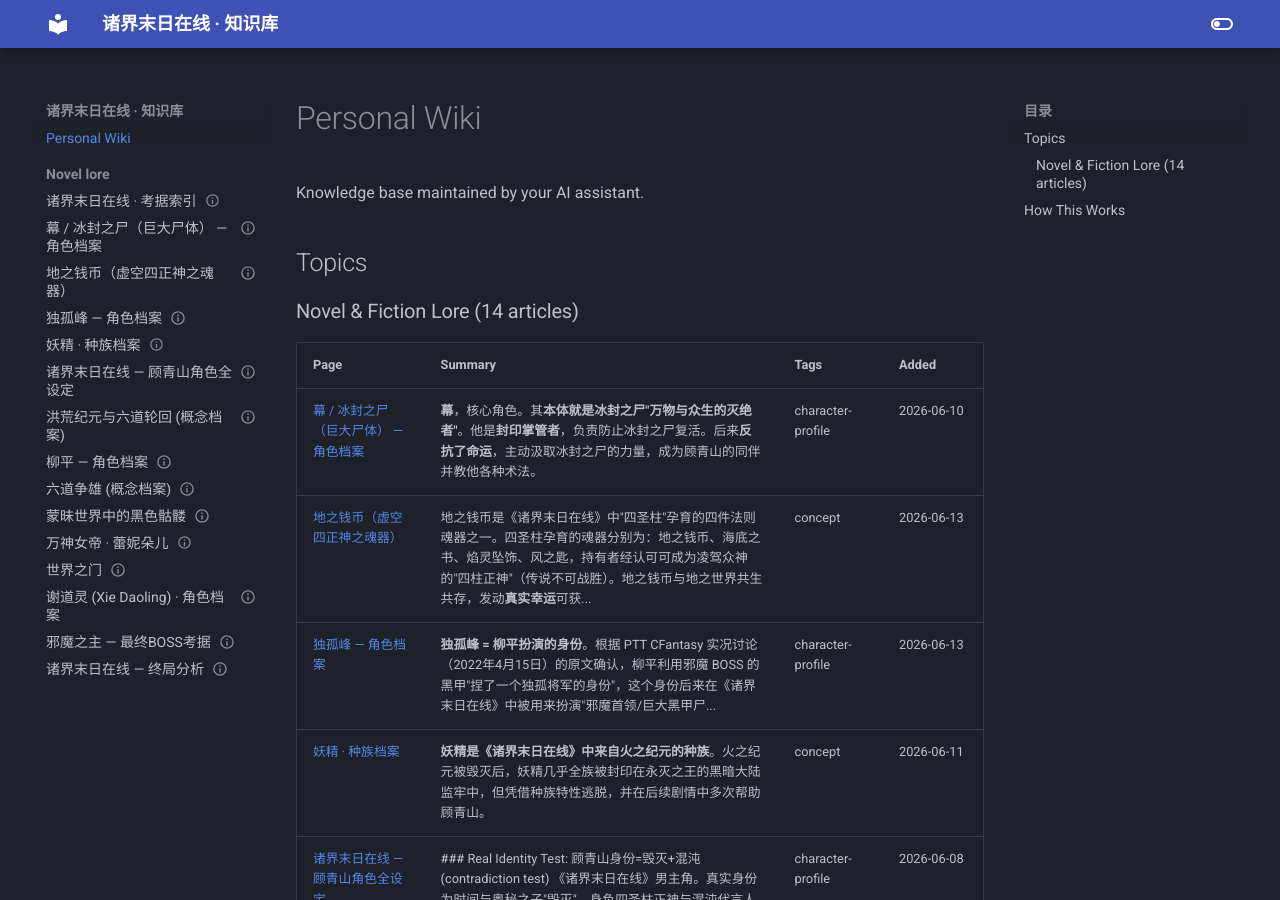
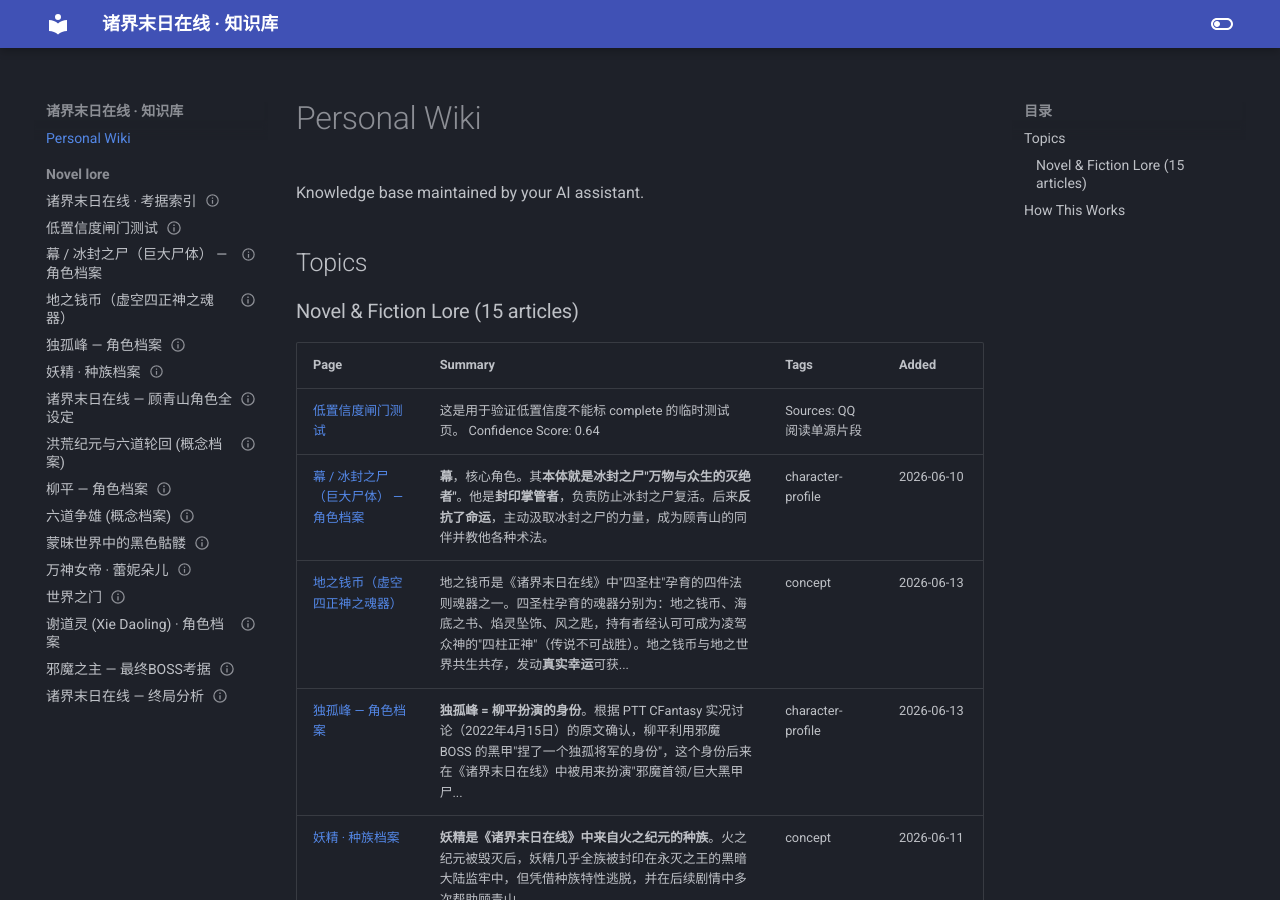
Before and after one commit to Zack3155/llm-wiki, an MkDocs documentation site: the page built from docs/index.md, in a window 1280 px wide and 900 px high. Built offline with MkDocs 1.6.1 and Material for MkDocs 9.7.7, drawn with Linux system fonts in a browser that asks for light colours; some of the changed text lies outside the part shown.

Commit message:
Wiki Linter Auto-Commit: 2026-06-11 19:14:57

```diff
--- a/docs/index.md
+++ b/docs/index.md
@@ -4,10 +4,11 @@ Knowledge base maintained by your AI assistant.
 
 ## Topics
 
-### Novel & Fiction Lore (14 articles)
+### Novel & Fiction Lore (15 articles)
 
 | Page | Summary | Tags | Added |
 |------|---------|------|-------|
+| [低置信度闸门测试](topics/novel-lore/_test_low_confidence_gate.md) | 这是用于验证低置信度不能标 complete 的临时测试页。 Confidence Score: 0.64 | Sources: QQ阅读单源片段 |  | 2026-06-11 |
 | [幕 / 冰封之尸（巨大尸体） — 角色档案](topics/novel-lore/bingfengzhishi-profile.md) | **幕**，核心角色。其**本体就是冰封之尸"万物与众生的灭绝者"**。他是**封印掌管者**，负责防止冰封之尸复活。后来**反抗了命运**，主动汲取冰封之尸的力量，成为顾青山的同伴并教他各种术法。 | character-profile | 2026-06-10 |
 | [地之钱币（虚空四正神之魂器）](topics/novel-lore/di-zhi-qian-bi-concept.md) | 地之钱币是《诸界末日在线》中"四圣柱"孕育的四件法则魂器之一。四圣柱孕育的魂器分别为：地之钱币、海底之书、焰灵坠饰、风之匙，持有者经认可可成为凌驾众神的"四柱正神"（传说不可战胜）。地之钱币与地之世界共生共存，发动**真实幸运**可获... | concept | 2026-06-13 |
 | [独孤峰 — 角色档案](topics/novel-lore/du-ge-feng-profile.md) | **独孤峰 = 柳平扮演的身份**。根据 PTT CFantasy 实况讨论（2022年4月15日）的原文确认，柳平利用邪魔 BOSS 的黑甲"捏了一个独孤将军的身份"，这个身份后来在《诸界末日在线》中被用来扮演"邪魔首领/巨大黑甲尸... | character-profile | 2026-06-13 |
--- a/docs/topics/novel-lore/_index.md
+++ b/docs/topics/novel-lore/_index.md
@@ -60,3 +60,13 @@ date_modified: 2026-06-11
 - **独孤峰 = 柳平捏造的身份**（PTT 实况确认）
 - **顾青山 = 时间与奥秘之子 / "毁灭" / 混沌最高序列**
 - **谢道灵 = 天帝 / 最终之术术主**
+
+
+
+
+
+
+
+
+
+| [低置信度闸门测试](./_test_low_confidence_gate.md) | Wiki | Auto-added |
```
Also changed, not shown: other parts of docs/index.md (+1 -1 lines), docs/topics/novel-lore/_test_low_confidence_gate.md (added, +15 -0 lines).
